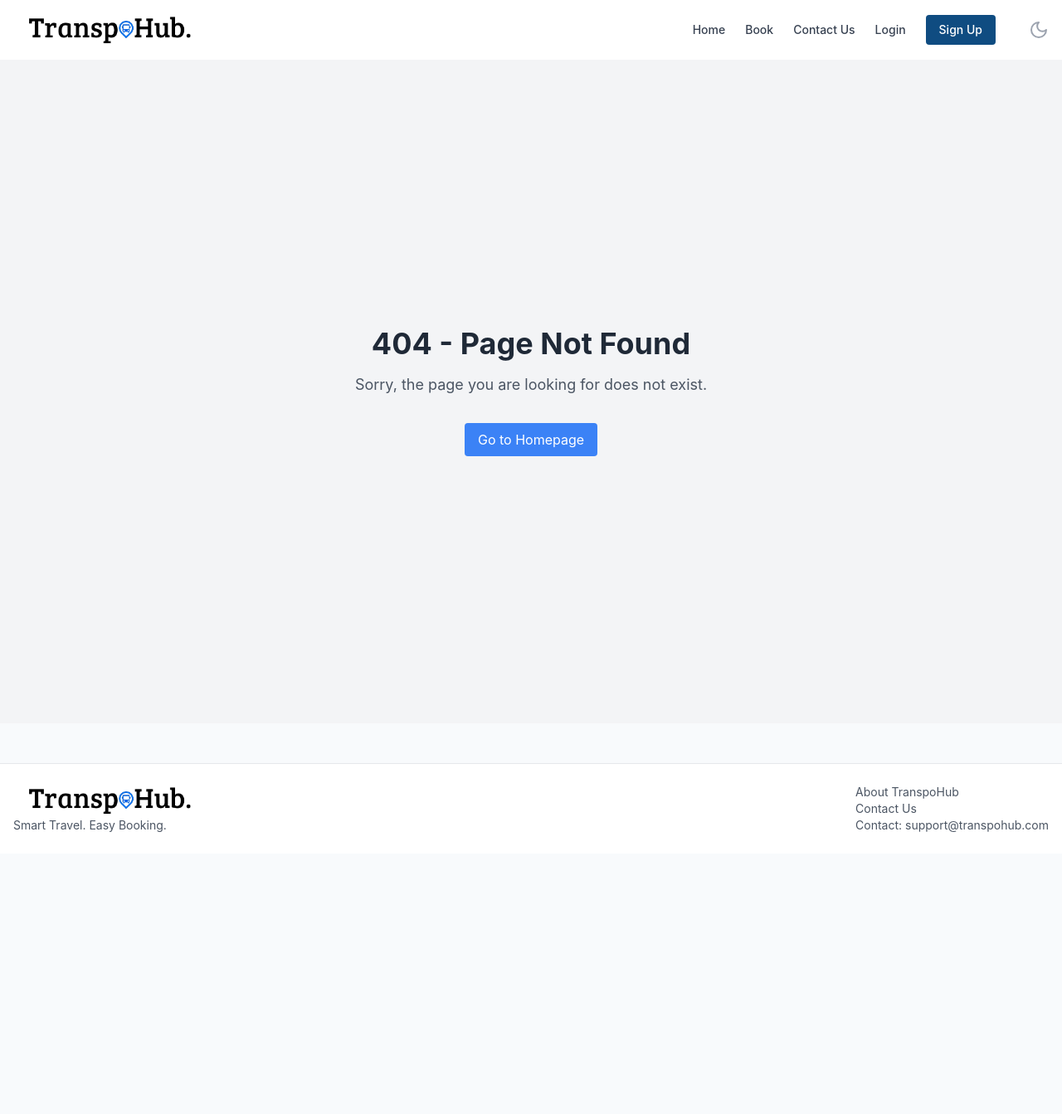
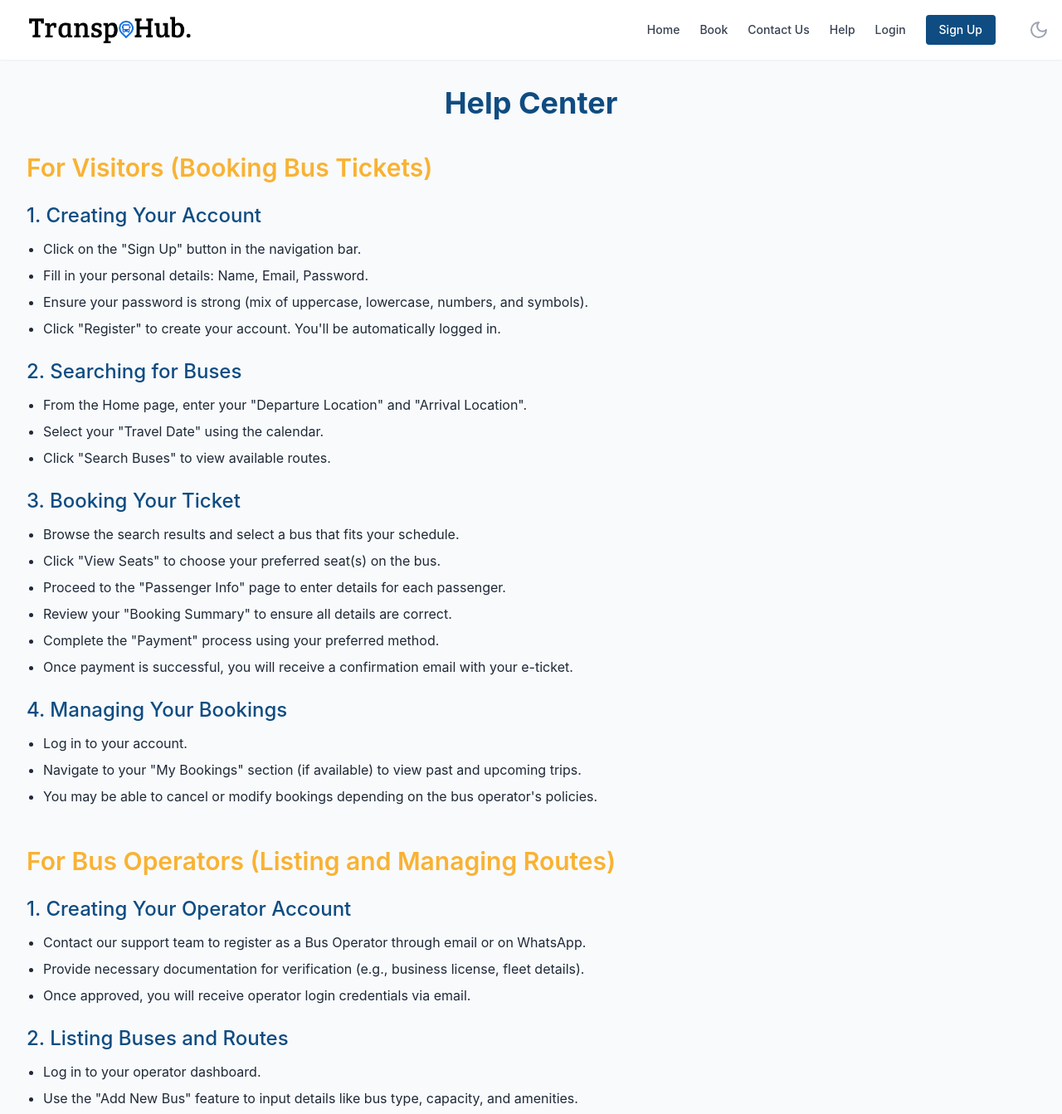
Before and after one commit to Rodrick124/Bus-ticket-frontend, a React (Vite) app: page /help in a window 1280 px wide. Shown: the top 1343 px of the page at 83% size. Before the commit the page ends 1029 px from the top, so only its background shows below. Built offline with nearby package versions, Linux system fonts and the light colour scheme.

Commit message:
feat: Add Help page with FAQ section and integrate navigation

```diff
--- a/src/App.jsx
+++ b/src/App.jsx
@@ -12,6 +12,7 @@ import NotFound from './pages/NotFound';
 import Login from './pages/Login';
 import Register from './pages/Register';
 import Contact from './pages/Contact';
+import Help from './pages/Help';
 
 const MainLayout = () => {
   const location = useLocation();
@@ -40,6 +41,7 @@ function App() {
         <Route path="/summary" element={<BookingSummary />} />
         <Route path="/payment" element={<Payment />} />
         <Route path="/contact" element={<Contact />} />
+        <Route path="/help" element={<Help />} />
         <Route path="*" element={<NotFound />} />
       </Route>
         <Route path="/login" element={<Login />} />
--- /dev/null
+++ b/src/components/FAQ.jsx
@@ -0,0 +1,104 @@
+import React, { useState } from 'react';
+
+const FAQ = () => {
+  const [openIndex, setOpenIndex] = useState(null);
+
+  const faqs = [
+    {
+      question: 'How do I book a bus ticket?',
+      answer:
+        'You can book a bus ticket by navigating to the home page, selecting your origin, destination, and date, and then choosing from the available buses.',
+    },
+    {
+      question: 'What payment methods are accepted?',
+      answer:
+        'We accept major credit cards (Visa, MasterCard, American Express) and popular digital wallets.',
+    },
+    {
+      question: 'Can I cancel or modify my booking?',
+      answer:
+        'Cancellation and modification policies vary by ticket type. Please check your ticket details or contact customer support for assistance.',
+    },
+    {
+      question: 'What should I do if my bus is delayed?',
+      answer:
+        'In case of delays, we will notify you via SMS or email. You can also check the real-time status of your bus on our website.',
+    },
+    {
+      question: 'Do I need to print my ticket?',
+      answer:
+        'No, you can show your e-ticket on your mobile device when boarding the bus.',
+    },
+  ];
+
+  const toggleFAQ = (index) => {
+    setOpenIndex(openIndex === index ? null : index);
+  };
+
+  return (
+    <section className="py-12 bg-gray-100 dark:bg-gray-800">
+      <div className="container mx-auto px-4">
+        <h2 className="text-3xl font-bold text-center mb-8 text-gray-800 dark:text-white">
+          Frequently Asked Questions
+        </h2>
+        <div className="max-w-3xl mx-auto">
+          {faqs.map((faq, index) => (
+            <div
+              key={index}
+              className="mb-4 bg-white dark:bg-gray-700 rounded-lg shadow-md"
+            >
+              <button
+                className="w-full flex justify-between items-center p-4 focus:outline-2 focus:outline-offset-2 focus:outline-blue-500"
+                onClick={() => toggleFAQ(index)}
+              >
+                <span className="text-lg font-semibold text-gray-900 dark:text-white">
+                  {faq.question}
+                </span>
+                <span className="text-gray-600 dark:text-gray-300">
+                  {openIndex === index ? (
+                    <svg
+                      xmlns="http://www.w3.org/2000/svg"
+                      className="h-6 w-6"
+                      fill="none"
+                      viewBox="0 0 24 24"
+                      stroke="currentColor"
+                    >
+                      <path
+                        strokeLinecap="round"
+                        strokeLinejoin="round"
+                        strokeWidth={2}
+                        d="M19 9l-7 7-7-7"
+                      />
+                    </svg>
+                  ) : (
+                    <svg
+                      xmlns="http://www.w3.org/2000/svg"
+                      className="h-6 w-6"
+                      fill="none"
+                      viewBox="0 0 24 24"
+                      stroke="currentColor"
+                    >
+                      <path
+                        strokeLinecap="round"
+                        strokeLinejoin="round"
+                        strokeWidth={2}
+                        d="M5 15l7-7 7 7"
+                      />
+                    </svg>
+                  )}
+                </span>
+              </button>
+              {openIndex === index && (
+                <div className="px-4 pb-4 text-gray-700 dark:text-gray-200">
+                  <p>{faq.answer}</p>
+                </div>
+              )}
+            </div>
+          ))}
+        </div>
+      </div>
+    </section>
+  );
+};
+
+export default FAQ;
--- a/src/components/Navbar.jsx
+++ b/src/components/Navbar.jsx
@@ -47,6 +47,7 @@ export default function Navbar() {
           <Link to="/" className={`${linkColor} hover:text-primary`}>Home</Link>
           <Link to="/buses" className={`${linkColor} hover:text-primary`}>Book</Link>
           <Link to="/contact" className={`${linkColor}`}>Contact Us</Link>
+          <Link to="/help" className={`${linkColor}`}>Help</Link>
           <Link
             to="/login"
             className={`${linkColor} hover:text-primary`}
--- /dev/null
+++ b/src/pages/Help.jsx
@@ -0,0 +1,98 @@
+import React from 'react';
+import FAQ from '../components/FAQ';
+
+const Help = () => {
+  return (
+    <div className="container max-w-7xl mx-auto p-8 dark:bg-gray-900 dark:text-white min-h-screen">
+      <h1 className="text-4xl font-bold text-center mb-10 text-primary">Help Center</h1>
+
+      <section className="mb-12">
+        <h2 className="text-3xl font-semibold mb-6 text-secondary">For Visitors (Booking Bus Tickets)</h2>
+        <div className="space-y-6">
+          <div>
+            <h3 className="text-2xl font-medium mb-3 text-primary">1. Creating Your Account</h3>
+            <ul className="list-disc pl-5 space-y-2">
+              <li>Click on the "Sign Up" button in the navigation bar.</li>
+              <li>Fill in your personal details: Name, Email, Password.</li>
+              <li>Ensure your password is strong (mix of uppercase, lowercase, numbers, and symbols).</li>
+              <li>Click "Register" to create your account. You'll be automatically logged in.</li>
+            </ul>
+          </div>
+          <div>
+            <h3 className="text-2xl font-medium mb-3 text-primary">2. Searching for Buses</h3>
+            <ul className="list-disc pl-5 space-y-2">
+              <li>From the Home page, enter your "Departure Location" and "Arrival Location".</li>
+              <li>Select your "Travel Date" using the calendar.</li>
+              <li>Click "Search Buses" to view available routes.</li>
+            </ul>
+          </div>
+          <div>
+            <h3 className="text-2xl font-medium mb-3 text-primary">3. Booking Your Ticket</h3>
+            <ul className="list-disc pl-5 space-y-2">
+              <li>Browse the search results and select a bus that fits your schedule.</li>
+              <li>Click "View Seats" to choose your preferred seat(s) on the bus.</li>
+              <li>Proceed to the "Passenger Info" page to enter details for each passenger.</li>
+              <li>Review your "Booking Summary" to ensure all details are correct.</li>
+              <li>Complete the "Payment" process using your preferred method.</li>
+              <li>Once payment is successful, you will receive a confirmation email with your e-ticket.</li>
+            </ul>
+          </div>
+          <div>
+            <h3 className="text-2xl font-medium mb-3 text-primary">4. Managing Your Bookings</h3>
+            <ul className="list-disc pl-5 space-y-2">
+              <li>Log in to your account.</li>
+              <li>Navigate to your "My Bookings" section (if available) to view past and upcoming trips.</li>
+              <li>You may be able to cancel or modify bookings depending on the bus operator's policies.</li>
+            </ul>
+          </div>
+        </div>
+      </section>
+
+      <section>
+        <h2 className="text-3xl font-semibold mb-6 text-secondary">For Bus Operators (Listing and Managing Routes)</h2>
+        <div className="space-y-6">
+          <div>
+            <h3 className="text-2xl font-medium mb-3 text-primary">1. Creating Your Operator Account</h3>
+            <ul className="list-disc pl-5 space-y-2">
+              <li>Contact our support team to register as a Bus Operator through email or on WhatsApp.</li>
+              <li>Provide necessary documentation for verification (e.g., business license, fleet details).</li>
+              <li>Once approved, you will receive operator login credentials via email.</li>
+            </ul>
+          </div>
+          <div>
+            <h3 className="text-2xl font-medium mb-3 text-primary">2. Listing Buses and Routes</h3>
+            <ul className="list-disc pl-5 space-y-2">
+              <li>Log in to your operator dashboard.</li>
+              <li>Use the "Add New Bus" feature to input details like bus type, capacity, and amenities.</li>
+              <li>Create new routes by specifying departure/arrival locations, timings, and pricing.</li>
+              <li>Ensure all information is accurate and up-to-date to attract passengers.</li>
+            </ul>
+          </div>
+          <div>
+            <h3 className="text-2xl font-medium mb-3 text-primary">3. Managing Bookings and Passengers</h3>
+            <ul className="list-disc pl-5 space-y-2">
+              <li>Access your "Bookings" section to view all reservations for your buses.</li>
+              <li>Monitor seat availability and passenger lists.</li>
+              <li>Handle cancellations or modifications as per your company's policies.</li>
+              <li>Generate reports on route performance and revenue.</li>
+            </ul>
+          </div>
+          <div>
+            <h3 className="text-2xl font-medium mb-3 text-primary">4. Communicating with Passengers</h3>
+            <ul className="list-disc pl-5 space-y-2">
+              <li>Utilize our platform's communication tools (if available) to send updates or alerts to passengers.</li>
+              <li>Provide excellent customer service to ensure repeat business.</li>
+            </ul>
+          </div>
+        </div>
+      </section>
+
+      <p className="text-center mt-12 text-gray-600 dark:text-gray-400">
+        If you have any further questions, please refer to our <a href="/contact" className="text-secondary hover:underline">Contact Us</a> page.
+      </p>
+      <FAQ />
+    </div>
+  );
+};
+
+export default Help;
--- a/src/pages/Home.jsx
+++ b/src/pages/Home.jsx
@@ -2,6 +2,7 @@ import React, {useState} from 'react'
 import { useNavigate } from 'react-router-dom'
 import Button from '../components/Button'
 import PopularRoutes from '../components/PopularRoutes'
+import FAQ from '../components/FAQ'
 
 export default function Home(){
   const navigate = useNavigate()
@@ -63,6 +64,7 @@ export default function Home(){
               </div>
           </section>
           <PopularRoutes />
+          <FAQ />
       </div>
   )
 }
```
